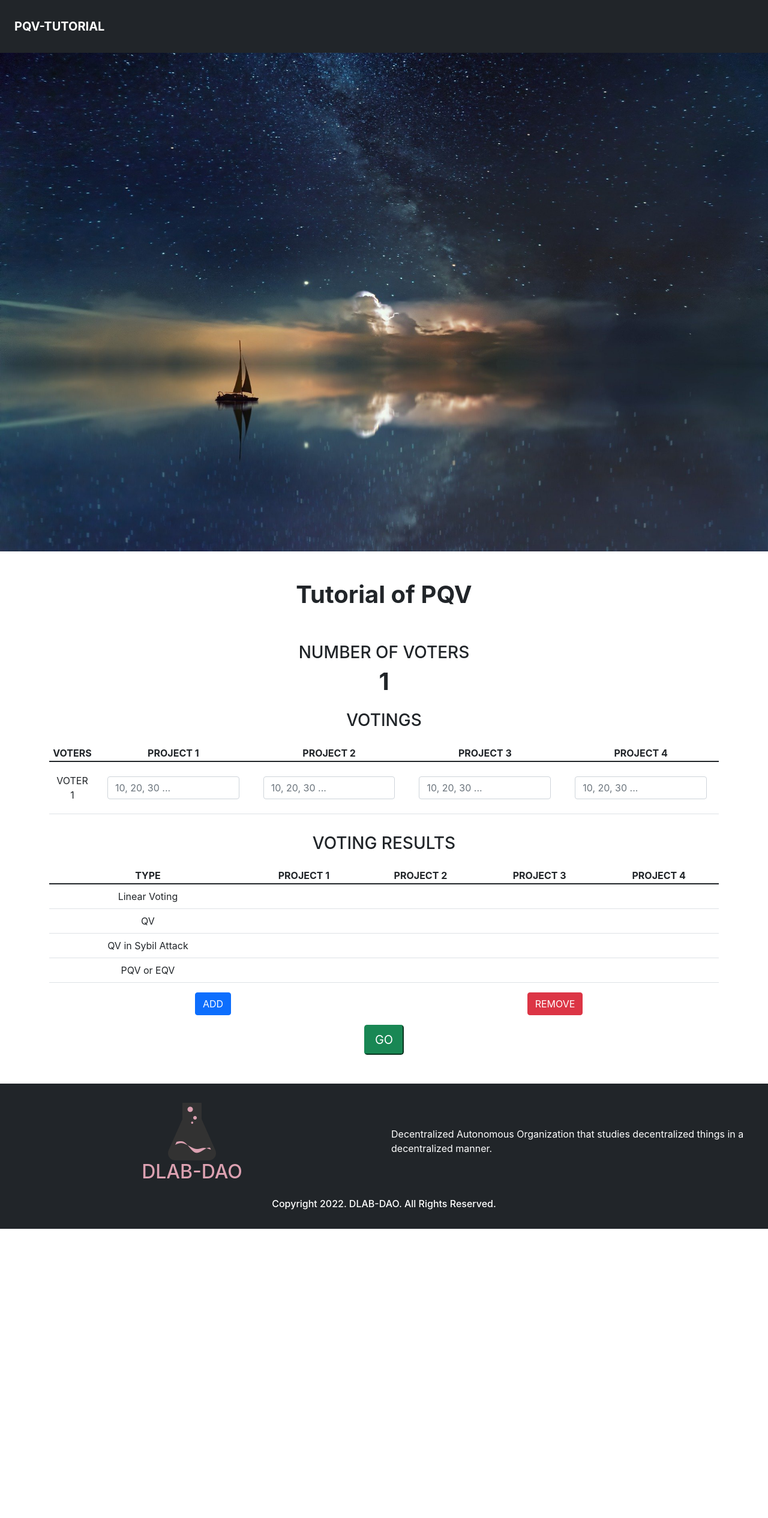
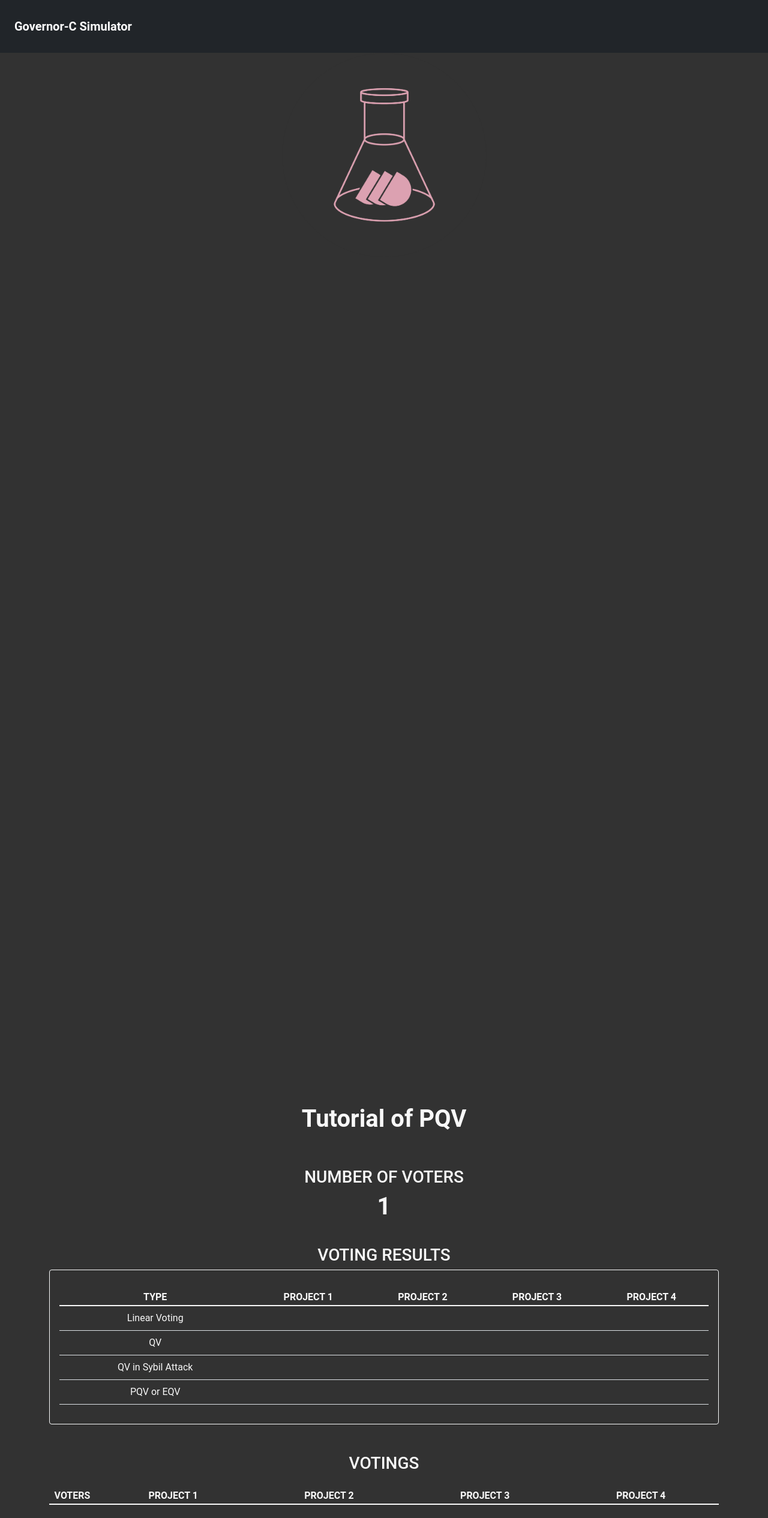
Before and after one commit to D3LAB-DAO/PQV-Calculator, a React (Create React App) app: page / in a window 1280 px wide. Shown: the top 2530 px of the page at 60% size. Before the commit the page ends 2048 px from the top, so only its background shows below. Built offline with nearby package versions, Linux system fonts and the light colour scheme.

Commit message:
update ui color

```diff
--- a/public/index.html
+++ b/public/index.html
@@ -38,7 +38,7 @@
       crossorigin="anonymous"
     ></script>
 
-    <title>PQV-TUTORIAL</title>
+    <title>Governor-C Simulator</title>
   </head>
   <body>
     <noscript>You need to enable JavaScript to run this app.</noscript>
--- a/src/components/header.js
+++ b/src/components/header.js
@@ -17,7 +17,7 @@ const Header = () => {
       <nav class="navbar navbar-fixed-top navbar-expand-lg navbar-dark bg-dark">
         <div class="container-fluid">
           <a class="navbar-brand fw-bold" href="#">
-            PQV-TUTORIAL
+            Governor-C Simulator
           </a>
         </div>
       </nav>
--- a/src/components/pqv.js
+++ b/src/components/pqv.js
@@ -79,6 +79,15 @@ const PQV = () => {
     return alert("No More Voters!");
   };
 
+  const Div = styled.div`
+    background-color: #323232;
+    color: #f8f8f8;
+  `;
+
+  const Table = styled.table`
+    color: #f8f8f8;
+  `;
+
   return (
     <div className="container mb-5">
       <div className="row">
@@ -89,11 +98,35 @@ const PQV = () => {
           </div>
         </div>
       </div>
+      <div className="row mt-3">
+        <h3>VOTING RESULTS</h3>
+      </div>
+      <Div className="card card border-light mb-5">
+        <div className="table-responsive mt-3 card-body">
+          <Table className="table">
+            <thead className="fw-bold">
+              <td>TYPE</td>
+              <td>PROJECT 1</td>
+              <td>PROJECT 2</td>
+              <td>PROJECT 3</td>
+              <td>PROJECT 4</td>
+            </thead>
+            <tbody>
+              <VotingResult
+                linearResult={linearResult}
+                QVResult={QVResult}
+                sybilResult={sybilResult}
+                PQVResult={PQVResult}
+              />
+            </tbody>
+          </Table>
+        </div>
+      </Div>
       <div className="row mb-3">
         <h3>VOTINGS</h3>
       </div>
       <div className="table-responsive mt-3">
-        <table className="table align-middle">
+        <Table className="table align-middle">
           <thead className="fw-bold">
             <td>VOTERS</td>
             <td>PROJECT 1</td>
@@ -108,29 +141,7 @@ const PQV = () => {
               ))}
             </voterListContext.Provider>
           </tbody>
-        </table>
-      </div>
-      <div className="row mt-3">
-        <h3>VOTING RESULTS</h3>
-      </div>
-      <div className="table-responsive mt-3">
-        <table className="table">
-          <thead className="fw-bold">
-            <td>TYPE</td>
-            <td>PROJECT 1</td>
-            <td>PROJECT 2</td>
-            <td>PROJECT 3</td>
-            <td>PROJECT 4</td>
-          </thead>
-          <tbody>
-            <VotingResult
-              linearResult={linearResult}
-              QVResult={QVResult}
-              sybilResult={sybilResult}
-              PQVResult={PQVResult}
-            />
-          </tbody>
-        </table>
+        </Table>
       </div>
       <voterListContext.Provider value={{ voterList, setVoterList }}>
         <div className="row mb-3">
--- a/src/components/subheader.js
+++ b/src/components/subheader.js
@@ -2,13 +2,22 @@ import styled from "styled-components";
 
 const SubHeader = () => {
   const Img = styled.img`
-    height: 80%;
+    height: 20%;
+    background-color: #323232;
   `;
+
+  const Div = styled.div`
+    height: 10%;
+    background-color: #323232;
+  `;
+
   return (
     <div className="container-fluid">
-      <div className="row">
-        <Img className="g-0" src="img/ocean.jpg" alt="subheader" />
-      </div>
+      <Div className="row">
+        <div className="col">
+          <Img className="g-0" src="img/logo_b.png" alt="logo_b" />
+        </div>
+      </Div>
     </div>
   );
 };
--- a/src/styles/index.css
+++ b/src/styles/index.css
@@ -1,13 +1,23 @@
 body {
   margin: 0;
-  font-family: -apple-system, BlinkMacSystemFont, 'Segoe UI', 'Roboto', 'Oxygen',
+  font-family: 'Roboto', -apple-system, BlinkMacSystemFont, 'Segoe UI', 'Oxygen',
     'Ubuntu', 'Cantarell', 'Fira Sans', 'Droid Sans', 'Helvetica Neue',
     sans-serif;
   -webkit-font-smoothing: antialiased;
   -moz-osx-font-smoothing: grayscale;
+  background-color: #323232;
+  color: #F8F8F8;
 }
 
 code {
-  font-family: source-code-pro, Menlo, Monaco, Consolas, 'Courier New',
+  font-family: Roboto, source-code-pro, Menlo, Monaco, Consolas, 'Courier New',
     monospace;
 }
+
+td {
+  color: #F8F8F8;
+}
+
+table {
+  border-color: white;
+}
```
Also changed, not shown: public/img/logo_b.png (added).
